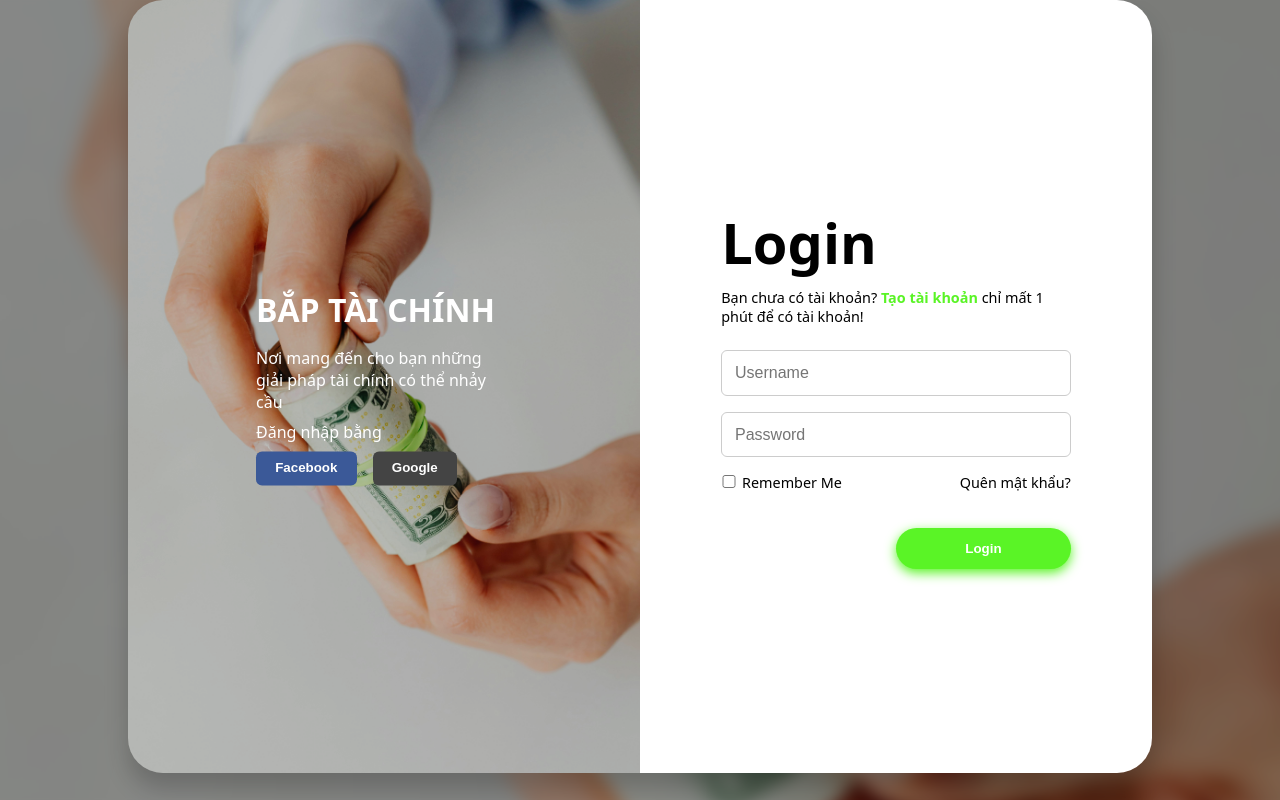
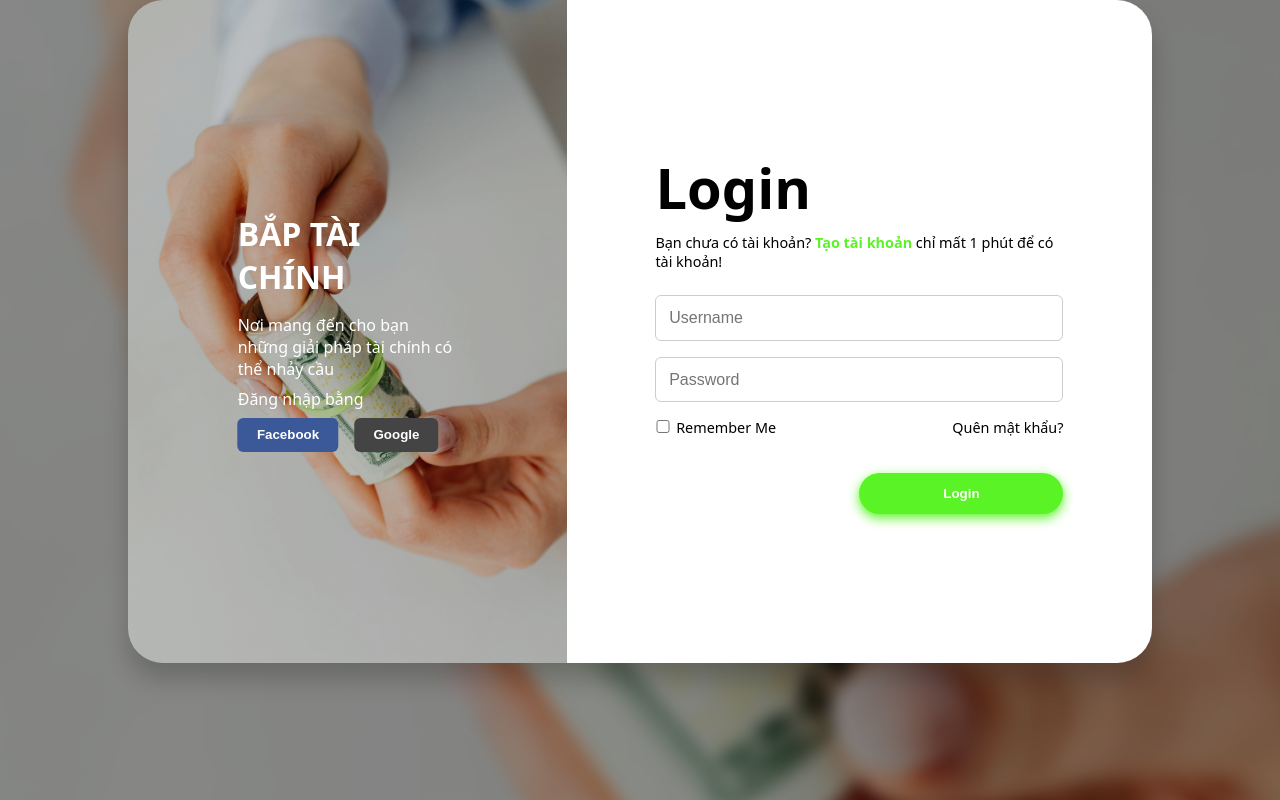
Before and after one commit to huy-bap-2209/app-tai-chinh, a React (Vite) app: page /login_register in a window 1280 px wide. Built offline with nearby package versions, Linux system fonts and the light colour scheme.

Commit message:
chỉnh layout form login

```diff
--- a/src/pages/Login_Register/Login_Register.css
+++ b/src/pages/Login_Register/Login_Register.css
@@ -39,9 +39,10 @@
 
 /* left layout */
 .login-register-left {
-  flex: 1; /*50% width viewport*/
+  flex: 0.9; /*50% width viewport*/
   position: relative;
   overflow: hidden;
+  /* margin-top: ; */
 }
 
 .background__login-img {
@@ -104,7 +105,7 @@
 
 /* right layout */
 .login-register-right {
-  flex: 1; /*50% width viewport*/
+  flex: 1.2; /*50% width viewport*/
   display: flex;
   justify-content: center;
   align-items: center;
```
